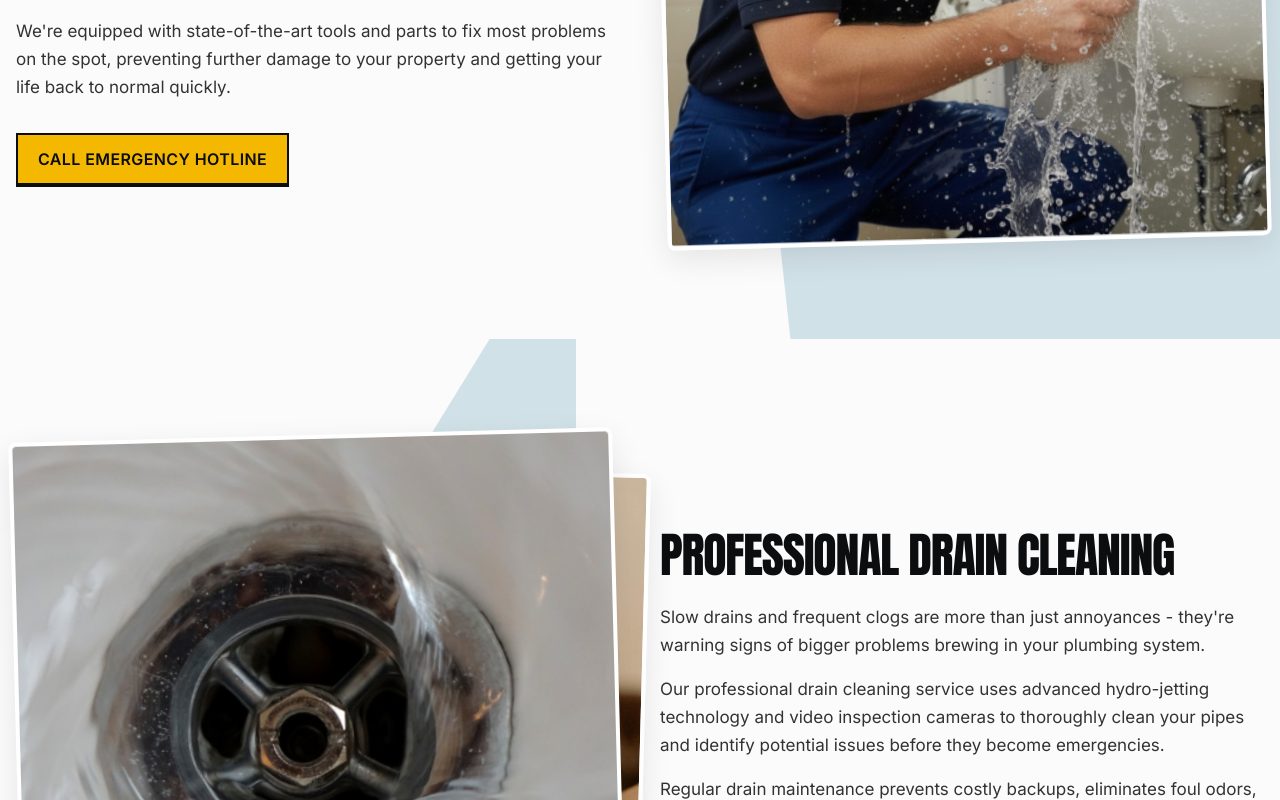
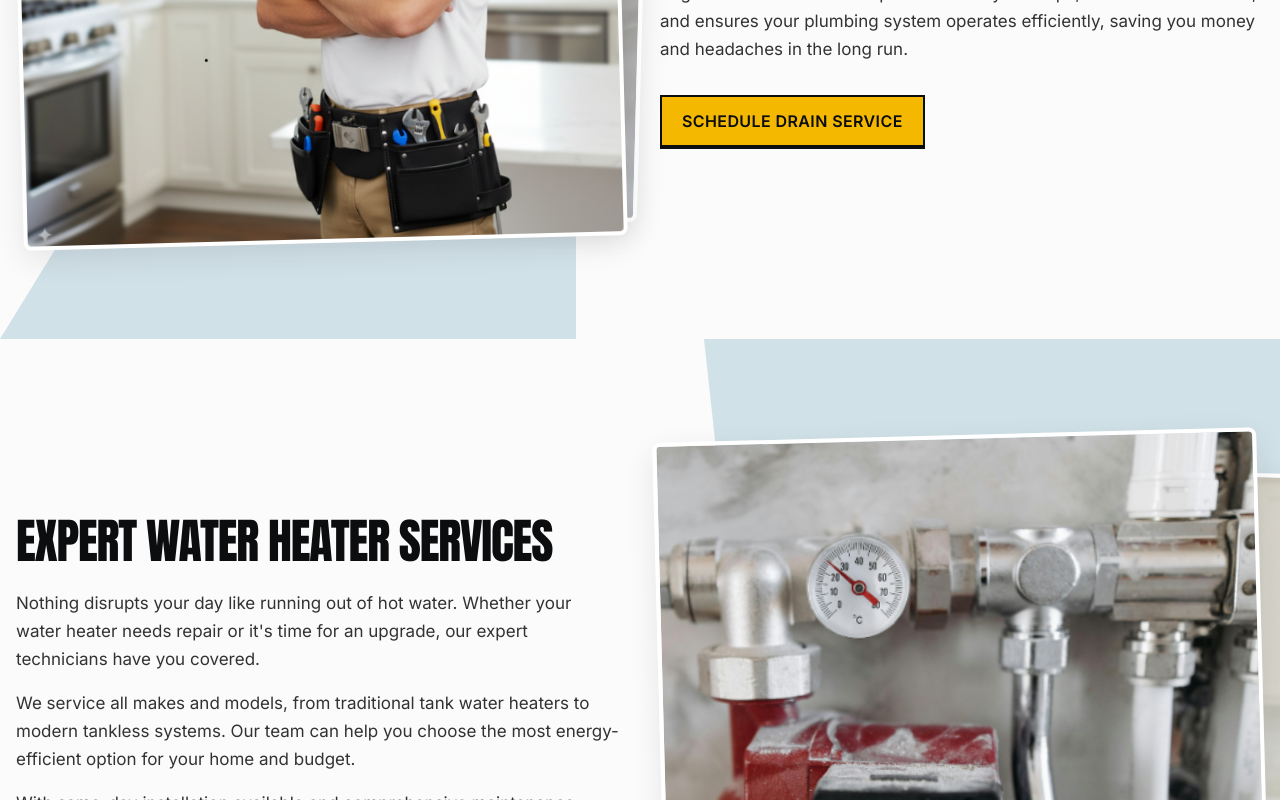
Before and after one commit to ChrolloAce/DirectPestSolutions, a Next.js app: page / in a window 1280 px wide. Shown: the part 3420-4220 px from the top of the page. Built offline with nearby package versions, Linux system fonts and the light colour scheme.

Commit message:
Add professional plumber image and remove duplicate emergency section

```diff
--- a/app/page.tsx
+++ b/app/page.tsx
@@ -22,26 +22,13 @@ export default function HomePage() {
 
       {/* Service Teasers */}
       <ServiceTeaser
-        title="24/7 Emergency Plumbing Services"
-        description={[
-          'Plumbing emergencies don\'t wait for convenient times. When disaster strikes, you need a reliable team that responds immediately to minimize damage and restore your peace of mind.',
-          'Our 24/7 emergency service guarantees a rapid response, with skilled plumbers arriving within 60 minutes to handle burst pipes, major leaks, sewage backups, and more.',
-          'We\'re equipped with state-of-the-art tools and parts to fix most problems on the spot, preventing further damage to your property and getting your life back to normal quickly.'
-        ]}
-        images={['/images/emergency.png', '/images/hero-plumber.jpeg']}
-        direction="right"
-        ctaText="Call Emergency Hotline"
-        ctaHref="tel:5615712995"
-      />
-
-      <ServiceTeaser
         title="Professional Drain Cleaning"
         description={[
           'Slow drains and frequent clogs are more than just annoyances - they\'re warning signs of bigger problems brewing in your plumbing system.',
           'Our professional drain cleaning service uses advanced hydro-jetting technology and video inspection cameras to thoroughly clean your pipes and identify potential issues before they become emergencies.',
           'Regular drain maintenance prevents costly backups, eliminates foul odors, and ensures your plumbing system operates efficiently, saving you money and headaches in the long run.'
         ]}
-        images={['/images/drain-cleaning-new.png', '/images/leak-detection.png']}
+        images={['/images/plumber-professional.png', '/images/drain-cleaning-new.png']}
         direction="left"
         ctaText="Schedule Drain Service"
         ctaHref="/drain-cleaning"
@@ -54,7 +41,7 @@ export default function HomePage() {
           'We service all makes and models, from traditional tank water heaters to modern tankless systems. Our team can help you choose the most energy-efficient option for your home and budget.',
           'With same-day installation available and comprehensive maintenance plans, we ensure you always have reliable hot water when you need it most.'
         ]}
-        images={['/images/water-heater.png', '/images/bathroom.png']}
+        images={['/images/water-heater.png', '/images/plumber-professional.png']}
         direction="right"
         ctaText="Get Hot Water Today"
         ctaHref="/water-heater"
```
Also changed, not shown: public/images/plumber-professional.png (added).
